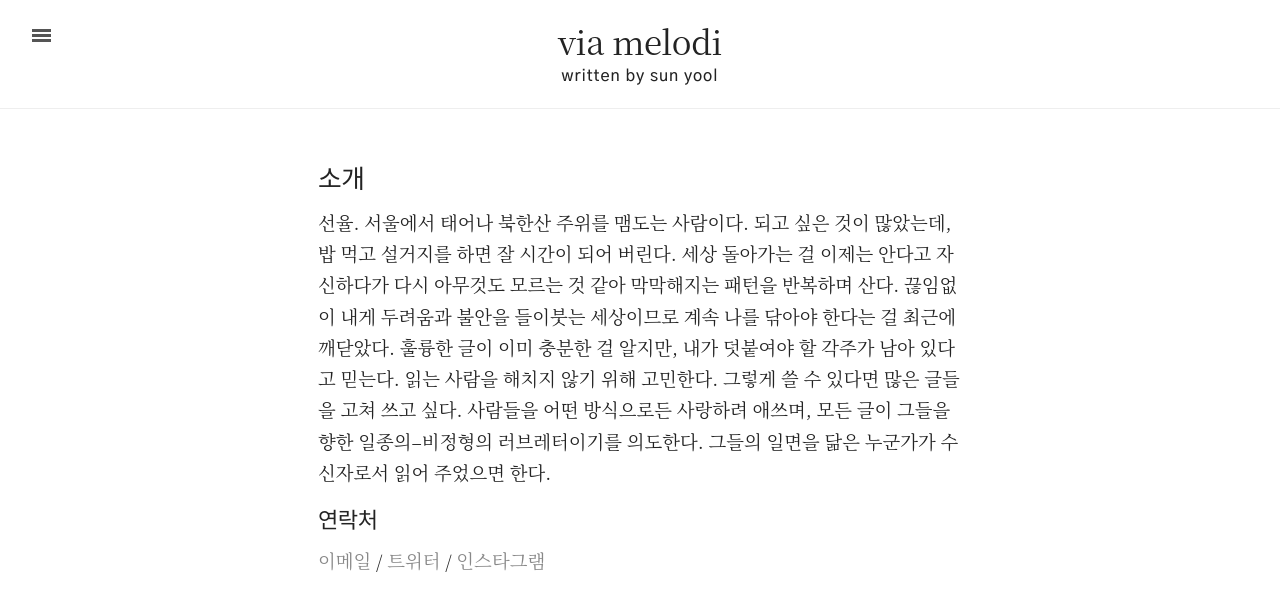
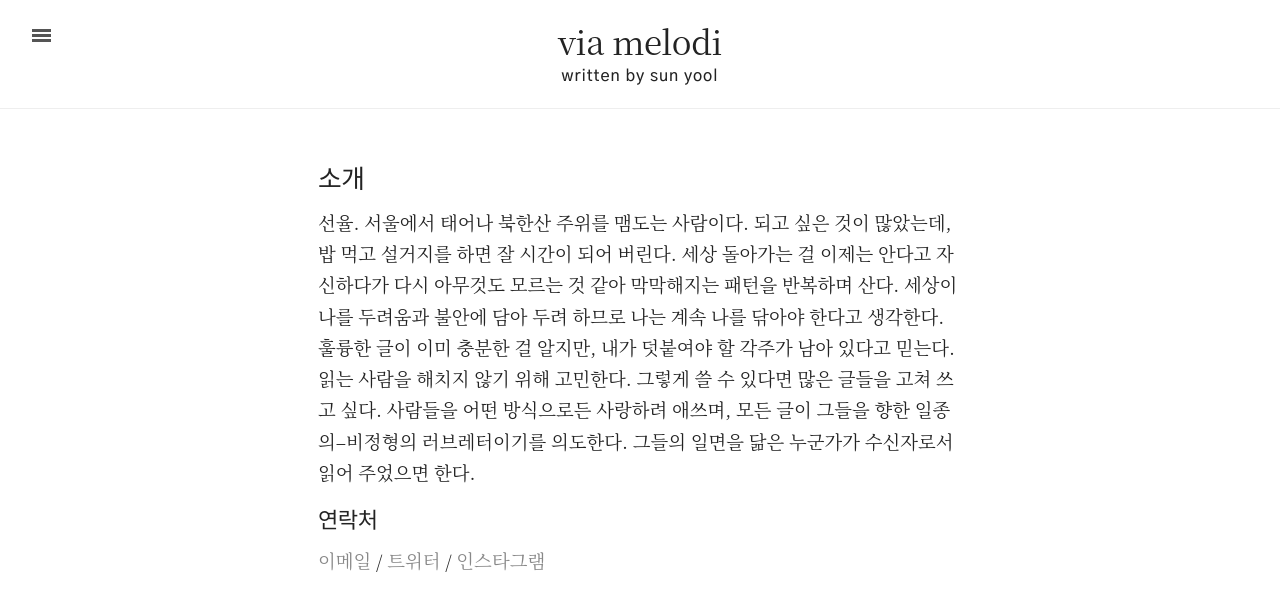
Before and after one commit to viamelodi/viamelodi.github.io, a Jekyll site: the page built from about.md, in a window 1280 px wide. Shown: the top 611 px of the page. Built offline with Jekyll 4.4.1, drawn with Linux system fonts in a browser that asks for light colours.

Commit message:
slight edit introduction

```diff
--- a/_config.yml
+++ b/_config.yml
@@ -3,7 +3,7 @@
 # Setup
 title:               via melodi
 tagline:             'written by sun yool'
-description:         '타인의 노래를 곱씹어 듣고, 내 몸으로 더듬더듬 따라 불러 보기로 했습니다. 그 노래의 경험을 다양한 형식으로 기록하고 이곳에 모았습니다.'
+description:         '타인의 노래를 되감아 듣고 나서 내 몸으로 더듬더듬 따라 불러 보기로 했습니다. 그 노래의 경험을 다양한 형식으로 기록하고 모읍니다.'
 url:                 'http://viamelodi.github.io/'
 baseurl:             ''
 
--- a/about.md
+++ b/about.md
@@ -3,7 +3,7 @@ layout: page
 title: 소개
 ---
 
-선율. 서울에서 태어나 북한산 주위를 맴도는 사람이다. 되고 싶은 것이 많았는데, 밥 먹고 설거지를 하면 잘 시간이 되어 버린다. 세상 돌아가는 걸 이제는 안다고 자신하다가 다시 아무것도 모르는 것 같아 막막해지는 패턴을 반복하며 산다. 끊임없이 내게 두려움과 불안을 들이붓는 세상이므로 계속 나를 닦아야 한다는 걸 최근에 깨닫았다. 훌륭한 글이 이미 충분한 걸 알지만, 내가 덧붙여야 할 각주가 남아 있다고 믿는다. 읽는 사람을 해치지 않기 위해 고민한다. 그렇게 쓸 수 있다면 많은 글들을 고쳐 쓰고 싶다. 사람들을 어떤 방식으로든 사랑하려 애쓰며, 모든 글이 그들을 향한 일종의--비정형의 러브레터이기를 의도한다. 그들의 일면을 닮은 누군가가 수신자로서 읽어 주었으면 한다.
+선율. 서울에서 태어나 북한산 주위를 맴도는 사람이다. 되고 싶은 것이 많았는데, 밥 먹고 설거지를 하면 잘 시간이 되어 버린다. 세상 돌아가는 걸 이제는 안다고 자신하다가 다시 아무것도 모르는 것 같아 막막해지는 패턴을 반복하며 산다. 세상이 나를 두려움과 불안에 담아 두려 하므로 나는 계속 나를 닦아야 한다고 생각한다. 훌륭한 글이 이미 충분한 걸 알지만, 내가 덧붙여야 할 각주가 남아 있다고 믿는다. 읽는 사람을 해치지 않기 위해 고민한다. 그렇게 쓸 수 있다면 많은 글들을 고쳐 쓰고 싶다. 사람들을 어떤 방식으로든 사랑하려 애쓰며, 모든 글이 그들을 향한 일종의--비정형의 러브레터이기를 의도한다. 그들의 일면을 닮은 누군가가 수신자로서 읽어 주었으면 한다.
 
 ## 연락처
 
--- a/index.html
+++ b/index.html
@@ -5,8 +5,8 @@ title: "Home"
 <div class="introduction">
 
 <p>
-  음악이 기꺼이 반복되면서 청자의 몸에 흔적을 남기듯이, 판단으로부터 자유로운 마음들이 우리 사이를 노래처럼 오가면 좋겠습니다.
-  타인의 노래를 곱씹어 듣고, 내 몸으로 더듬더듬 따라 불러 보기로 했습니다. 그 노래의 경험을 다양한 형식으로 기록하고 이곳에 모았습니다.
+  음악이 기꺼이 반복되면서 청자의 몸에 흔적을 남기듯이 판단으로부터 자유로운 마음들이 우리 사이를 노래처럼 오가면 좋겠습니다.
+  타인의 노래를 되감아 듣고 내 몸으로 더듬더듬 따라 불러 보기로 했습니다. 그 노래의 경험을 다양한 형식으로 기록하고 모읍니다.
 </p>
 </div>
 
```
Also changed, not shown: README.md.
